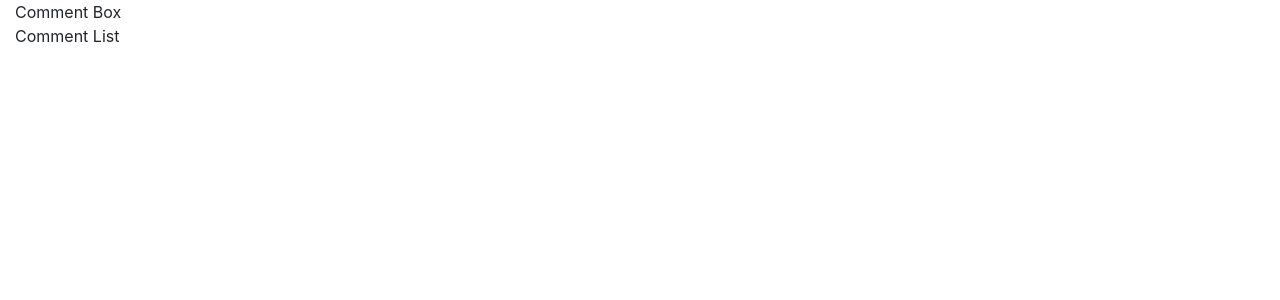
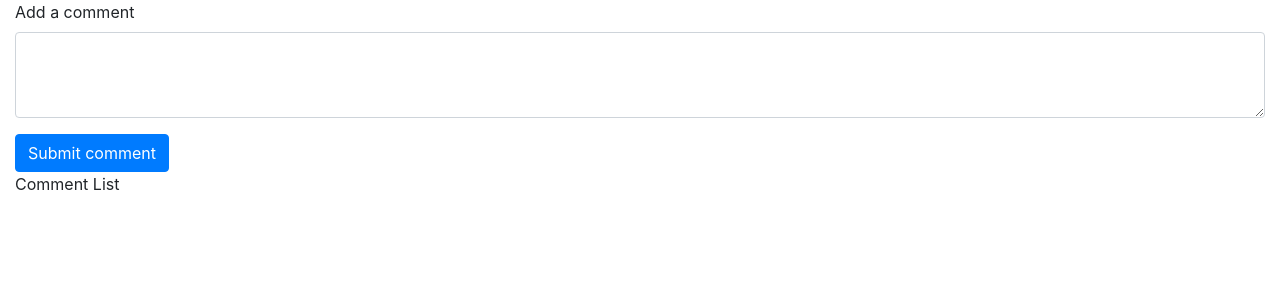
Before and after one commit to kboul/react-testing, a React (Create React App) app: page / in a window 1280 px wide. Shown: the top 300 px of the page. Built offline with nearby package versions, Linux system fonts and the light colour scheme.

Commit message:
Refactor CommentBox to a class comp, create a textarea & a btn

```diff
--- a/src/components/CommentBox.js
+++ b/src/components/CommentBox.js
@@ -1,9 +1,27 @@
-import React from 'react'
+import React, { Component } from 'react'
 
-const CommentBox = () => {
-    return (
-        <div>Comment Box</div>
-    )
+class CommentBox extends Component {
+    state = {}
+    render() {
+        return (
+            <form>
+                <div className="form-group">
+                    <label for="addAComment">
+                        Add a comment
+                    </label>
+                    <textarea
+                        className="form-control"
+                        rows="3">
+                    </textarea>
+                </div>
+                <button
+                    type="button"
+                    className="btn btn-primary">
+                    Submit comment
+                </button>
+            </form>
+        )
+    }
 }
 
 export default CommentBox
```
